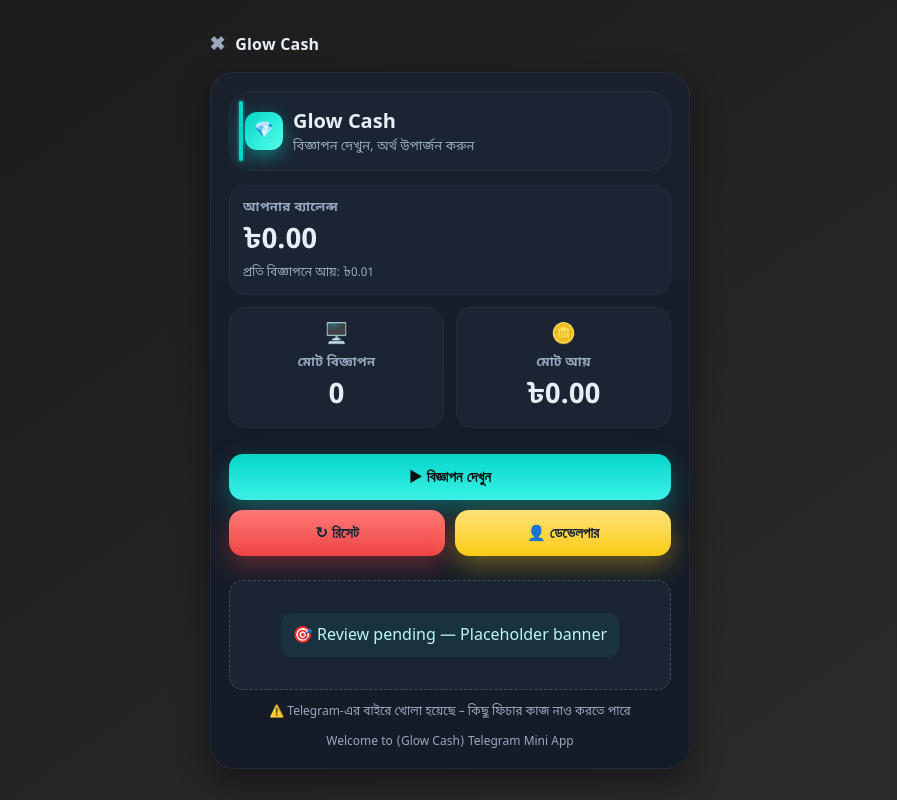
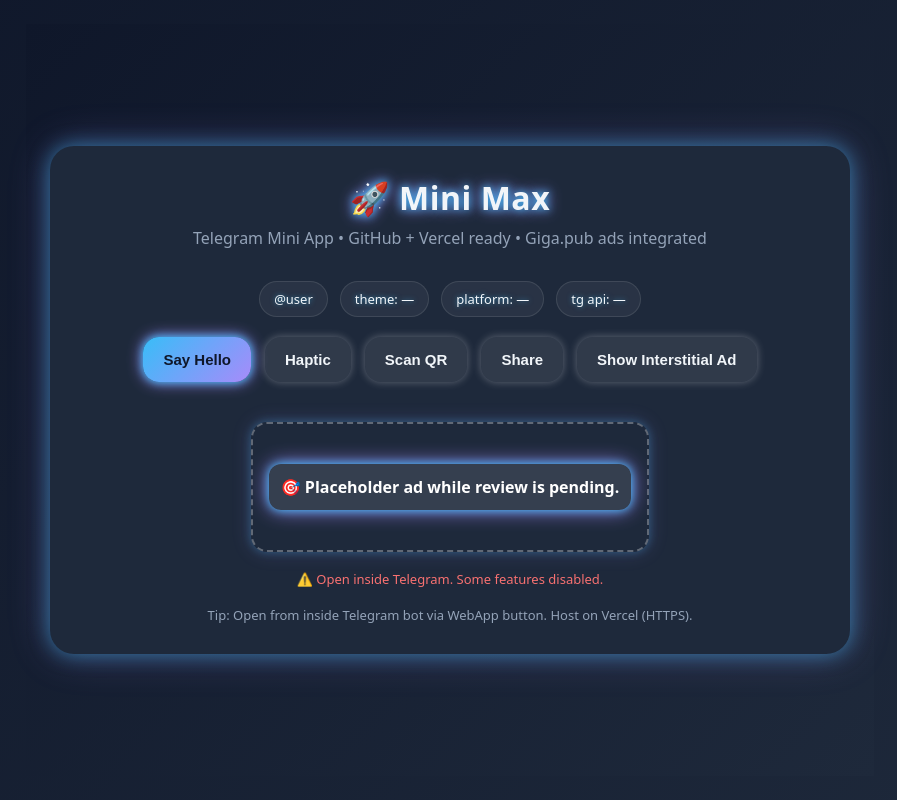
Before and after one commit to imran100k/Glow-Cash, a plain HTML site: page index.html in a window 1280 px wide. Shown: the whole page, without its empty margins (190-1087 px from the left). Drawn offline with Linux system fonts and the light colour scheme.

Commit message:
Update index.html

```diff
--- a/index.html
+++ b/index.html
@@ -1,205 +1,93 @@
-<!DOCTYPE html><html lang="bn">
+<!DOCTYPE html><html lang="en">
   <head>
     <meta charset="UTF-8" />
     <meta name="viewport" content="width=device-width, initial-scale=1" />
-  <title>Glow Cash — Mini App</title>
+    <title>Mini Max — Telegram Mini App</title>
     <script src="https://telegram.org/js/telegram-web-app.js"></script>
-  <script src="https://ad.gigapub.tech/script?id=1731"></script>
-  <link href="https://fonts.googleapis.com/css2?family=Noto+Sans+Bengali:wght@400;600;700&display=swap" rel="stylesheet">
-  <style>
-    :root{
-      --bg:#0b0f14;
-      --card:#151c28;     /* outer card */
-      --panel:#1b2433;    /* inner blocks */
-      --text:#e8eef6;
-      --muted:#9aa9bf;
-      --cyan:#06d6c9;     /* primary */
-      --red:#ef4444;      /* reset */
-      --yellow:#facc15;   /* developer */
-      --shadow: 0 12px 32px rgba(0,0,0,.45);
-      --radius: 18px;
+    <script src="https://ad.gigapub.tech/script?id=1731"></script><style>
+  :root {
+    --bg: #0f172a;
+    --card: #1e293b;
+    --text: #f1f5f9;
+    --muted: #94a3b8;
+    --accent: #38bdf8;
+    --accent-2: #a78bfa;
+    --glow: #7f5af0;
   }
-    *{box-sizing:border-box}
-    html,body{height:100%}
-    body{
-      margin:0;
-      font-family: 'Noto Sans Bengali', ui-sans-serif, system-ui, -apple-system, 'Segoe UI', Roboto, Helvetica, Arial;
-      color:var(--text);
-      background: linear-gradient(145deg, #1a1a1a, #2d2d2d);
-      display:grid; place-items:center; padding:18px;
-    }
-    .wrap{width:min(480px,96vw)}/* Header */
-.appbar{
-  display:flex; align-items:center; gap:10px; margin-bottom:14px;
-  color:var(--muted);
-}
-.appbar .title{color:var(--text); font-weight:700; letter-spacing:.2px}
+  *{box-sizing:border-box;} html,body{height:100%;margin:0;font-family:ui-sans-serif,system-ui,-apple-system,"Segoe UI",Roboto,Helvetica,Arial;color:var(--text);background:linear-gradient(135deg, #0f172a, #1e293b);display:grid;place-items:center;padding:24px;}
+  .card{width:min(800px,95vw);background:var(--card);border-radius:24px;padding:30px;box-shadow:0 0 20px rgba(56,189,248,0.5), 0 0 40px rgba(167,139,250,0.3);display:flex;flex-direction:column;align-items:center;transition:0.3s;}
+  .card:hover{box-shadow:0 0 30px rgba(56,189,248,0.8), 0 0 60px rgba(167,139,250,0.6);}
+  h1{margin:0 0 8px;font-size:2rem;letter-spacing:0.5px;text-align:center;text-shadow:0 0 8px var(--accent),0 0 15px var(--accent-2);}
+  p{margin:0 0 16px;color:var(--muted);text-align:center;}
+  .chips{display:flex;gap:12px;flex-wrap:wrap;margin:16px 0 20px;justify-content:center;}
+  .chip{padding:8px 14px;border-radius:999px;background:rgba(255,255,255,0.05);border:1px solid rgba(255,255,255,0.1);font-size:13px;text-shadow:0 0 5px rgba(56,189,248,0.6);}
+  .row{display:flex;flex-wrap:wrap;gap:14px;justify-content:center;margin-bottom:20px;}
+  button{appearance:none;border:0;cursor:pointer;font-weight:700;border-radius:16px;padding:14px 20px;font-size:15px;background:linear-gradient(135deg,var(--accent),var(--accent-2));color:#0f172a;transition:all 0.3s ease;box-shadow:0 0 8px var(--accent),0 0 16px var(--accent-2);}
+  button:hover{transform:translateY(-2px);box-shadow:0 0 20px var(--accent),0 0 40px var(--accent-2);}
+  button.secondary{background:rgba(255,255,255,0.08);color:var(--text);box-shadow:0 0 8px rgba(255,255,255,0.3);}
+  button.secondary:hover{background:rgba(255,255,255,0.12);box-shadow:0 0 16px rgba(255,255,255,0.5);}
+  .ad-slot{margin-top:20px;padding:16px;border:2px dashed rgba(255,255,255,0.3);border-radius:16px;text-align:center;min-height:130px;display:flex;align-items:center;justify-content:center;color:var(--muted);font-weight:600;box-shadow:0 0 10px rgba(56,189,248,0.3),0 0 20px rgba(167,139,250,0.2);}
+  .footer{margin-top:18px;font-size:13px;color:var(--muted);text-align:center;}
+  .warn{color:#f87171;} a{color:var(--accent);text-decoration:none;}
+</style>
 
-/* Card shell */
-.card{
-  background:linear-gradient(180deg, rgba(255,255,255,.02), transparent 60%), var(--card);
-  border-radius:24px; padding:18px; box-shadow:var(--shadow); border:1px solid rgba(255,255,255,.06);
+  </head>
+  <body>
+    <div class="card">
+      <h1>🚀 Mini Max</h1>
+      <p>Telegram Mini App • GitHub + Vercel ready • Giga.pub ads integrated</p>
+      <div class="chips">
+        <span class="chip" id="chipUser">@user</span>
+        <span class="chip" id="chipTheme">theme: —</span>
+        <span class="chip" id="chipPlatform">platform: —</span>
+        <span class="chip" id="chipVersion">tg api: —</span>
+      </div>
+      <div class="row">
+        <button id="btnHello">Say Hello</button>
+        <button id="btnHaptic" class="secondary">Haptic</button>
+        <button id="btnQR" class="secondary">Scan QR</button>
+        <button id="btnShare" class="secondary">Share</button>
+        <button id="btnAd" class="secondary">Show Interstitial Ad</button>
+      </div>
+      <div id="adSlot" class="ad-slot">Banner Ad will load automatically.</div>
+      <div class="footer" id="dbg"></div>
+      <div class="footer">Tip: Open from inside Telegram bot via WebApp button. Host on Vercel (HTTPS).</div>
+    </div><script>
+  function ensureTelegramContext() {
+    const isTG = !!(window.Telegram && window.Telegram.WebApp);
+    if(!isTG){document.getElementById('dbg').innerHTML='<span class="warn">⚠️ Open inside Telegram. Some features disabled.</span>'}
+    return isTG;
   }
 
-/* Brand header */
-.brand{
-  background:var(--panel);
-  border-radius:22px; padding:16px; position:relative; margin-bottom:14px;
-  box-shadow: inset 0 0 0 1px rgba(255,255,255,.04);
+  const tg = window.Telegram?.WebApp;
+  if(ensureTelegramContext() && tg){
+    tg.ready(); tg.expand();
+    const u=tg.initDataUnsafe?.user;
+    if(u) document.getElementById('chipUser').textContent='@'+(u.username||u.first_name||'user');
+    document.getElementById('chipTheme').textContent='theme: '+tg.colorScheme;
+    document.getElementById('chipPlatform').textContent='platform: '+tg.platform;
+    document.getElementById('chipVersion').textContent='tg api: '+(tg.version||'—');
+    document.getElementById('btnHello').onclick=()=>tg.showAlert('Hello from Mini Max!');
+    document.getElementById('btnHaptic').onclick=()=>tg.HapticFeedback?.impactOccurred('light');
+    document.getElementById('btnQR').onclick=()=>tg.showScanQrPopup({text:'Scan a QR code'},text=>tg.showAlert(text||'No QR data'));
+    document.getElementById('btnShare').onclick=async()=>{if(tg.shareURL)tg.shareURL(window.location.href);else tg.showPopup({title:'Share',message:window.location.href,buttons:[{type:'close'}]})};
   }
-.brand::before{ /* left accent bar */
-  content:""; position:absolute; left:10px; top:10px; bottom:10px; width:4px; border-radius:999px; background:var(--cyan);
-  box-shadow: 0 0 0 2px rgba(6,214,201,.2), 0 6px 16px rgba(6,214,201,.35);
-}
-.brand-row{ display:flex; align-items:center; gap:10px; }
-.logo{
-  width:38px; height:38px; border-radius:12px; background:linear-gradient(135deg, var(--cyan), #53ffe9);
-  display:grid; place-items:center; color:#0b0f14; font-weight:900; box-shadow:0 6px 18px rgba(6,214,201,.45);
-}
-.brand h2{ margin:0; font-size:20px; }
-.brand p{ margin:2px 0 0; color:var(--muted); font-size:13px; }
 
-/* Stats grid */
-.grid{ display:grid; grid-template-columns:1fr; gap:12px; }
-.panel{ background:var(--panel); border-radius:16px; padding:14px; box-shadow: inset 0 0 0 1px rgba(255,255,255,.04); }
-.panel h3{ margin:0 0 6px; font-size:13px; color:var(--muted); font-weight:600; letter-spacing:.2px }
-.value{ font-size:28px; font-weight:800; letter-spacing:.3px; }
-.sub{ margin-top:6px; color:var(--muted); font-size:12px }
-.row-2{ display:grid; grid-template-columns:1fr 1fr; gap:12px; }
-
-/* Buttons */
-.actions{ display:grid; grid-template-columns:1fr; gap:10px; margin-top:14px; }
-.btn{ appearance:none; border:0; border-radius:14px; padding:14px; font-weight:800; font-size:15px; cursor:pointer; }
-.btn-primary{ background:linear-gradient(180deg, var(--cyan), #3af1e6); color:#0b0f14; box-shadow:0 10px 24px rgba(6,214,201,.35); }
-.btn-primary:active{ transform:translateY(1px) }
-.row-btns{ display:grid; grid-template-columns:1fr 1fr; gap:10px; }
-.btn-red{ background:linear-gradient(180deg, #ff7878, var(--red)); color:#1b2433; box-shadow:0 10px 24px rgba(239,68,68,.35) }
-.btn-yellow{ background:linear-gradient(180deg, #ffe27a, var(--yellow)); color:#1b2433; box-shadow:0 10px 24px rgba(250,204,21,.35) }
-
-/* Ad slot */
-.ad-slot{ margin-top:12px; background:var(--panel); color:var(--muted); border:1px dashed rgba(255,255,255,.18); border-radius:14px; min-height:110px; display:grid; place-items:center; text-align:center; padding:10px }
-.foot{ margin-top:12px; text-align:center; color:var(--muted); font-size:12px }
-
-@media (min-width:430px){ .grid{ grid-template-columns:1fr } }
-
-  </style>
-</head>
-<body>
-  <div class="wrap">
-    <div class="appbar">
-      <div style="font-size:20px">✖</div>
-      <div class="title">Glow Cash</div>
-    </div><div class="card">
-  <div class="brand">
-    <div class="brand-row">
-      <div class="logo">💎</div>
-      <div>
-        <h2>Glow Cash</h2>
-        <p>বিজ্ঞাপন দেখুন, অর্থ উপার্জন করুন</p>
-      </div>
-    </div>
-  </div>
-
-  <div class="grid">
-    <div class="panel">
-      <h3>আপনার ব্যালেন্স</h3>
-      <div class="value" id="balance">৳0.00</div>
-      <div class="sub">প্রতি বিজ্ঞাপনে আয়: <span id="perAd">৳0.008</span></div>
-    </div>
-
-    <div class="row-2">
-      <div class="panel" style="text-align:center">
-        <div style="font-size:20px; margin-bottom:6px">🖥️</div>
-        <h3>মোট বিজ্ঞাপন</h3>
-        <div class="value" id="totalAds">0</div>
-      </div>
-      <div class="panel" style="text-align:center">
-        <div style="font-size:20px; margin-bottom:6px">🪙</div>
-        <h3>মোট আয়</h3>
-        <div class="value" id="totalEarn">৳0.00</div>
-      </div>
-    </div>
-
-    <div class="actions">
-      <button id="btnWatch" class="btn btn-primary">▶ বিজ্ঞাপন দেখুন</button>
-      <div class="row-btns">
-        <button id="btnReset" class="btn btn-red">↻ রিসেট</button>
-        <button id="btnDev" class="btn btn-yellow">👤 ডেভেলপার</button>
-      </div>
-    </div>
-
-    <div id="adSlot" class="ad-slot">ব্যানার বিজ্ঞাপন স্বয়ংক্রিয়ভাবে লোড হবে</div>
-  </div>
-
-  <div id="dbg" class="foot"></div>
-  <div class="foot">Welcome to (Glow Cash) Telegram Mini App</div>
-</div>
-
-  </div>  <script>
-    // Telegram context
-    const tg = window.Telegram?.WebApp;
-    function ensureTG(){
-      const ok = !!(window.Telegram && window.Telegram.WebApp);
-      if(!ok){ document.getElementById('dbg').innerHTML = '⚠️ Telegram-এর বাইরে খোলা হয়েছে – কিছু ফিচার কাজ নাও করতে পারে'; }
-      else { tg.ready(); tg.expand(); }
-      return ok;
-    }
-    ensureTG();
-
-    // ---- Simple local state (persisted) ----
-    const STORE_KEY = 'mmx_gigapub_state_v1';
-    const state = JSON.parse(localStorage.getItem(STORE_KEY) || '{}');
-    if(state.balance == null) state.balance = 0;
-    if(state.perAd == null) state.perAd = 0.008; // প্রতি বিজ্ঞাপনে আয়
-    if(state.totalAds == null) state.totalAds = 0;
-
-    const $ = (id)=>document.getElementById(id);
-    function fmt(n){ return '৳' + Number(n).toFixed(2); }
-    function render(){
-      $('balance').textContent = fmt(state.balance);
-      $('perAd').textContent = fmt(state.perAd);
-      $('totalAds').textContent = state.totalAds;
-      $('totalEarn').textContent = fmt(state.balance); // same as balance
-      localStorage.setItem(STORE_KEY, JSON.stringify(state));
-    }
-    render();
-
-    // ---- Buttons ----
-    $('btnWatch').onclick = async () => {
+  document.getElementById('btnAd').onclick=async()=>{
     try{
-        tg?.HapticFeedback?.impactOccurred('light');
-        if(window.gigaPub){
-          await gigaPub.loadInterstitial();
-          gigaPub.showInterstitial();
-        }
-        // সফল বিজ্ঞাপনের পরে আয় যোগ করুন
-        state.totalAds += 1;
-        state.balance = Number((state.balance + state.perAd).toFixed(3));
-        render();
-      }catch(err){
-        tg?.showAlert?.('Ad লোড হয়নি — ডামি আয় যোগ করা হলো');
-        state.totalAds += 1;
-        state.balance = Number((state.balance + state.perAd).toFixed(3));
-        render();
-      }
+      if(window.gigaPub){ await gigaPub.loadInterstitial(); gigaPub.showInterstitial(); }
+      else tg?.showAlert('Ad script not loaded yet');
+    }catch(e){tg?.showAlert('Ad failed to load');}
   };
 
-    $('btnReset').onclick = () => {
-      state.balance = 0; state.totalAds = 0; render();
-      tg?.HapticFeedback?.impactOccurred('light');
-    };
+  function showDummyBanner(){
+    const adSlot=document.getElementById('adSlot');
+    if(adSlot){
+      adSlot.innerHTML='<div style="padding:12px;background:rgba(255,255,255,0.1);border-radius:12px;color:#fff;box-shadow:0 0 10px var(--accent),0 0 20px var(--accent-2);">🎯 Placeholder ad while review is pending.</div>';
+    }
+  }
+  setTimeout(()=>{if(document.getElementById('adSlot') && document.getElementById('adSlot').children.length===0) showDummyBanner();},2000);
+</script>
 
-    $('btnDev').onclick = () => {
-      const dev = 'https://t.me/'; // আপনার টেলিগ্রাম ইউজারনেম দিন
-      if(tg?.openTelegramLink) tg.openTelegramLink(dev);
-      else window.open(dev, '_blank');
-    };
-
-    // ---- Fallback dummy banner if Giga.pub is under review ----
-    function showDummyBanner(){
-      const el = $('adSlot');
-      el.innerHTML = '<div style="padding:10px 12px; background:rgba(6,214,201,.08); border-radius:10px; color:#bff7f2">🎯 Review pending — Placeholder banner</div>';
-    }
-    setTimeout(()=>{ if($('adSlot') && $('adSlot').children.length===0) showDummyBanner(); }, 2200);
-  </script></body>
+  </body>
 </html>
```
Lines whose indentation alone changed are shown as unchanged.
